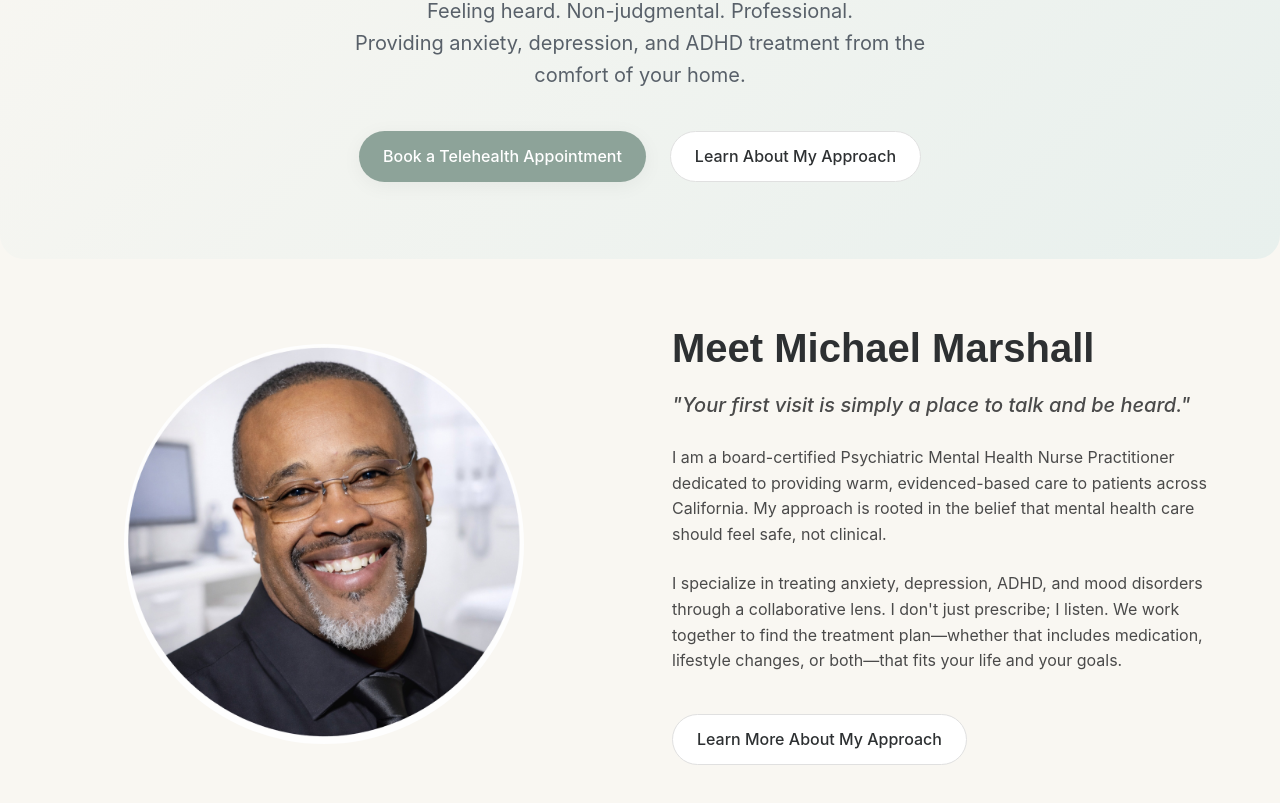
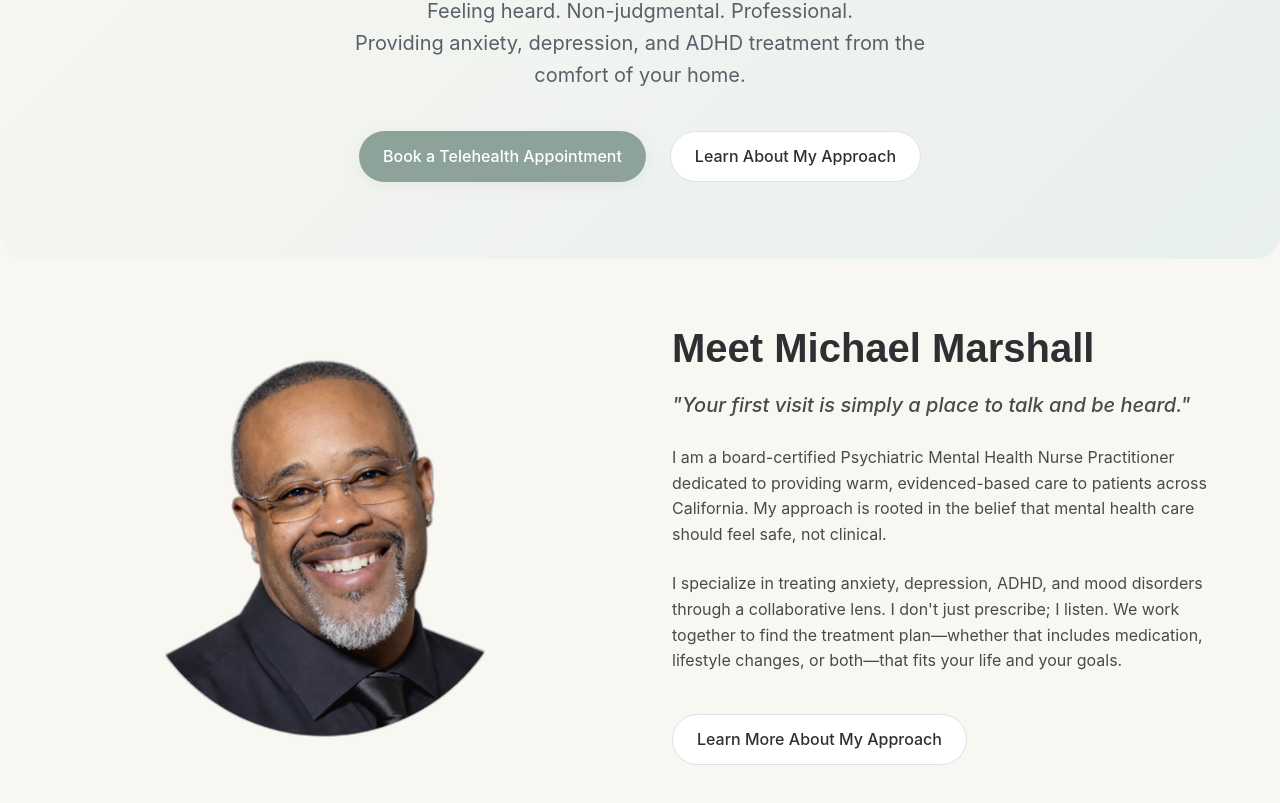
Before and after one commit to Dunnbiggs/Madvnp, a React (Vite) app: page / in a window 1280 px wide. Shown: the part 343-1146 px from the top of the page. Built offline with nearby package versions, Linux system fonts and the light colour scheme.

Commit message:
Use_transparent_profile_picture_and_remove_background_color

```diff
--- a/src/components/About.jsx
+++ b/src/components/About.jsx
@@ -6,7 +6,7 @@ const About = () => {
             <div className="about-grid">
                 <div className="about-image">
                     <img
-                        src="/michael-marshall.jpg"
+                        src="/michael-marshall.png"
                         alt="Michael Marshall, PMHNP"
                         className="profile-photo"
                     />
--- a/src/index.css
+++ b/src/index.css
@@ -290,7 +290,7 @@ button {
 }
 
 .about-image {
-  background-color: #E0E0E0;
+  background-color: transparent;
   border-radius: 50%;
   overflow: hidden;
   aspect-ratio: 1/1;
```
Also changed, not shown: public/michael-marshall.png (added).
